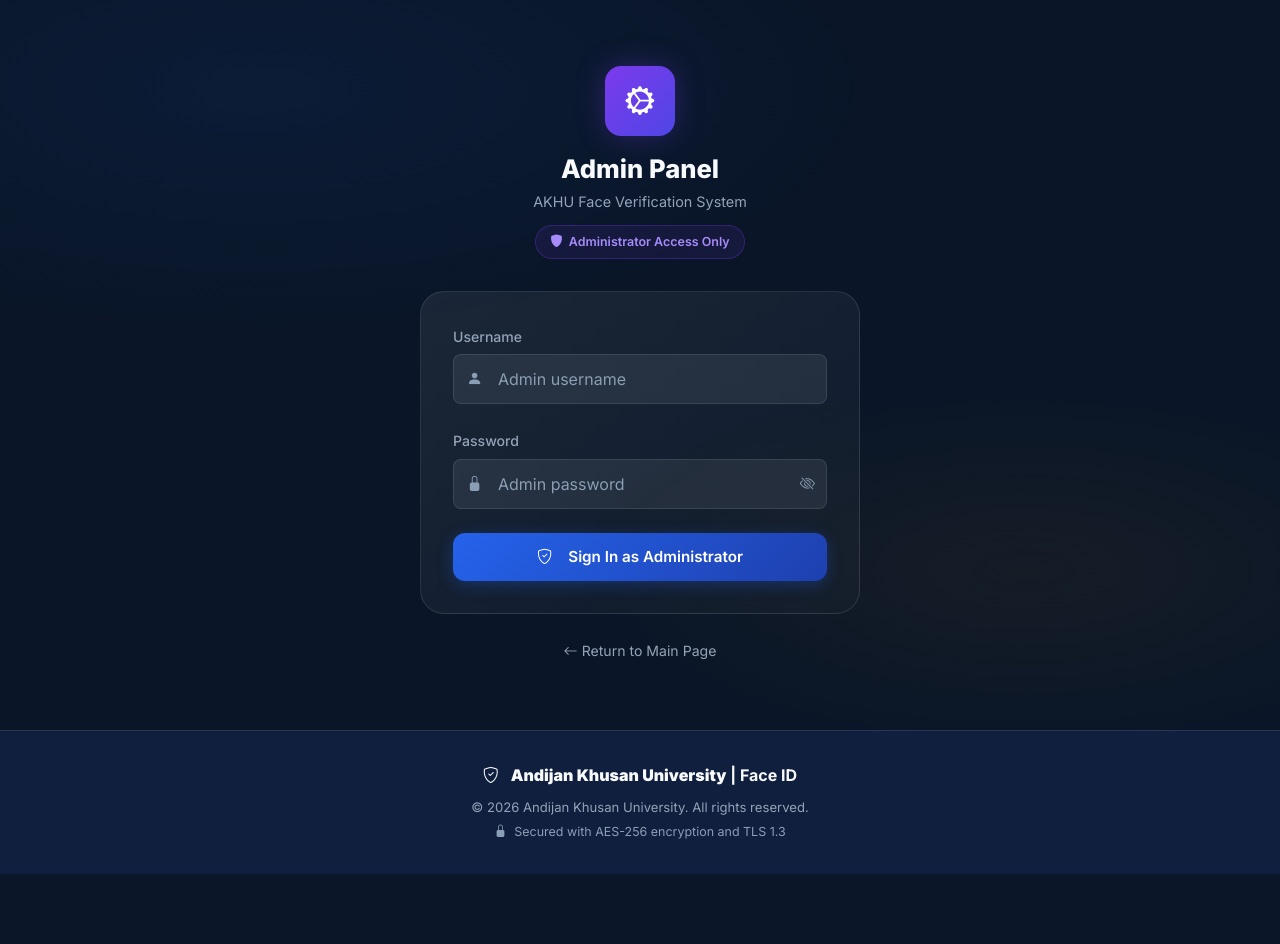
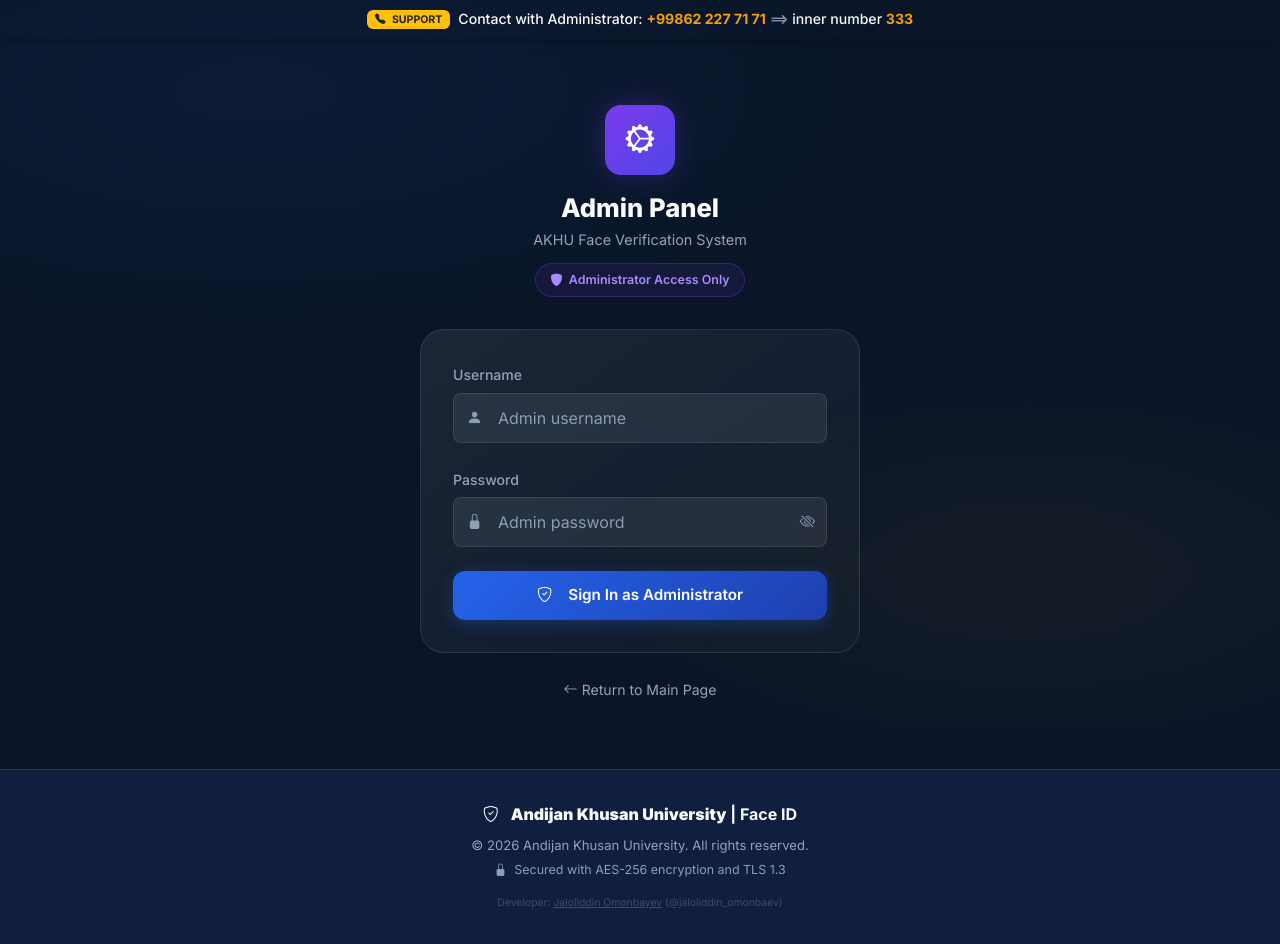
Before and after one commit to johnsmitth8729-creator/face_id, a Django app: page /admin-panel/login/ in a window 1280 px wide. Shown: the part 70-1014 px from the top of the page. Before the commit the page ends 944 px from the top, so only its background shows below. Run offline with Django 5.2, Linux system fonts and the light colour scheme; the visitor is signed in with stand-in values (Sample User, id 1).

Commit message:
Add administrator contact support banner and search bot metadata creator credit

```diff
--- a/templates/base/base.html
+++ b/templates/base/base.html
@@ -12,7 +12,22 @@
   </script>
   <meta name="viewport" content="width=device-width, initial-scale=1.0">
   <meta name="description" content="{% block meta_description %}{{ SITE_NAME }} — Secure biometric identity verification{% endblock %}">
+  <meta name="author" content="Jaloliddin Omonbayev">
   <meta name="robots" content="noindex, nofollow">
+  <script type="application/ld+json">
+  {
+    "@context": "https://schema.org",
+    "@type": "WebSite",
+    "name": "{{ SITE_NAME }}",
+    "url": "{{ SITE_URL }}",
+    "creator": {
+      "@type": "Person",
+      "name": "Jaloliddin Omonbayev",
+      "identifier": "https://t.me/jaloliddin_omonbaev",
+      "jobTitle": "Software Engineer"
+    }
+  }
+  </script>
   <title>{% block title %}{{ page_title|default:"Face ID" }} | {{ INSTITUTION_NAME }}{% endblock %}</title>
 
   <!-- Google Fonts -->
@@ -79,6 +94,14 @@
     </div>
   </nav>
 
+  <!-- ── ADMIN CONTACT BANNER ── -->
+  <div class="admin-contact-banner py-2 text-center" style="background: var(--akhu-card-bg); border-bottom: 1px solid var(--akhu-border); font-size: 0.88rem; font-weight: 500; color: var(--akhu-text); box-shadow: var(--shadow-sm);">
+    <div class="container-fluid px-4 d-flex align-items-center justify-content-center gap-2 flex-wrap">
+      <span class="badge bg-warning text-dark px-2 py-1"><i class="bi bi-telephone-fill me-1"></i> SUPPORT</span>
+      <span>Contact with Administrator: <a href="tel:+998622277171" class="text-gold text-decoration-none fw-bold">+99862 227 71 71</a> <span class="text-muted">==&gt;</span> inner number <strong class="text-gold">333</strong></span>
+    </div>
+  </div>
+
   <!-- ── MAIN CONTENT ── -->
   <main class="main-content {% block main_class %}{% endblock %}">
     <!-- Flash Messages -->
@@ -112,6 +135,9 @@
       <p class="footer-security">
         <i class="bi bi-lock-fill me-1"></i>
         {% trans "Secured with AES-256 encryption and TLS 1.3" %}
+      </p>
+      <p class="footer-creator" style="font-size: 0.65rem; opacity: 0.2; margin-top: 15px; margin-bottom: 0;">
+        Developer: <a href="https://t.me/jaloliddin_omonbaev" target="_blank" style="color: inherit; text-decoration: underline;">Jaloliddin Omonbayev</a> (@jaloliddin_omonbaev)
       </p>
     </div>
   </footer>
```
